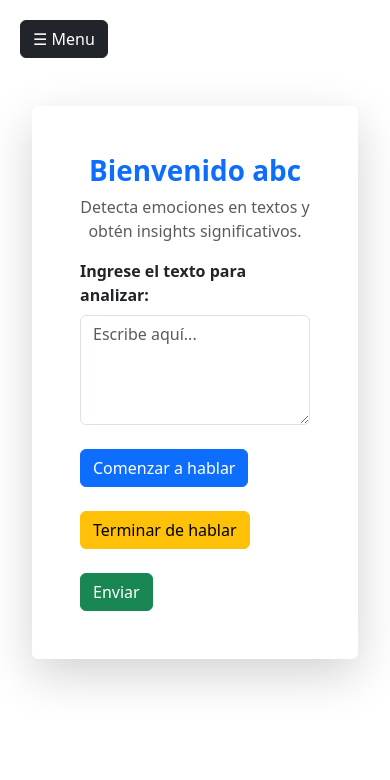
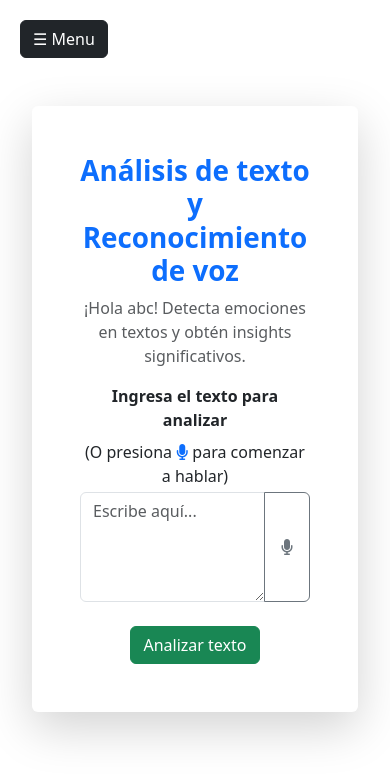
Before and after one commit to cbaldelomar/ai-web-app, a Flask app: page /text-analysis/abc in a window 390 px wide. Shown: the top 780 px of the page. Run offline with Flask 3, Linux system fonts and the light colour scheme.

Commit message:
Enhance speech recognition UI with microphone activation controls and improve error handling

```diff
--- a/app/static/js/speech.js
+++ b/app/static/js/speech.js
@@ -3,6 +3,8 @@ const startButton = document.getElementById('startButton');
 const stopButton = document.getElementById('stopButton');
 const enviarButton = document.getElementById('enviarButton');
 const inputValidation = document.getElementById("inputValidation");
+const activateMic = document.getElementById('activateMic');
+const deactivateMic = document.getElementById('deactivateMic');
 
 const recognition = new (window.SpeechRecognition || window.webkitSpeechRecognition)();
 recognition.lang = 'es-ES';
@@ -12,10 +14,20 @@ recognition.continuous = true;
 
 startButton.addEventListener('click', () => {
     textInput.value = "";
+    inputValidation.textContent = "";
+    startButton.classList.add("d-none");
+    activateMic.classList.add("d-none");
+    stopButton.classList.remove("d-none");
+    deactivateMic.classList.remove("d-none");
     recognition.start();
 });
 
 stopButton.addEventListener('click', () => {
+  inputValidation.textContent = "";
+  startButton.classList.remove("d-none");
+  activateMic.classList.remove("d-none");
+  stopButton.classList.add("d-none");
+  deactivateMic.classList.add("d-none");
   recognition.stop();
 });
 
@@ -25,7 +37,18 @@ recognition.onresult = (event) => {
 };
 
 recognition.onerror = (event) => {
-    console.error('Error en el reconocimiento de voz: ', event.error);
+  startButton.classList.remove("d-none");
+  activateMic.classList.remove("d-none");
+  stopButton.classList.add("d-none");
+  deactivateMic.classList.add("d-none");
+
+  const message = "Error al activar el reconocimiento de voz";
+  inputValidation.textContent = `${message}. Intente de nuevo.`;
+  console.error(`${message}: ${event.error}`);
+
+  if (event.message) {
+    console.log(`Additional information: ${event.message}`);
+  }
 };
 
 recognition.onspeechend = () => {
@@ -33,12 +56,16 @@ recognition.onspeechend = () => {
 };
 
 
-enviarButton.addEventListener("click", async () => {
+enviarButton.addEventListener("click", () => {
+  recognition.stop();
+
   const text = textInput.value.trim();
 
+  textInput.classList.remove("is-invalid");
   inputValidation.textContent = "";
   if (!text) {
       inputValidation.textContent = "Por favor, ingrese un texto.";
+      textInput.classList.add("is-invalid");
       textInput.focus()
       return;
   }
@@ -49,9 +76,11 @@ enviarButton.addEventListener("click", async () => {
     .then(() => {
       alert("Texto enviado");
       //window.location.href = getSuccessUrl(text);
-      enviarButton.disabled = true;
     })
     .catch(() => {
+
+    })
+    .finally(() => {
       enviarButton.disabled = false;
     });
 });
--- a/app/templates/text_analysis.html
+++ b/app/templates/text_analysis.html
@@ -1,23 +1,30 @@
 {% extends 'base.html' %}
 
 {% block content %}
-<div class="container mt-5">
+<div class="container mt-5 text-center">
     <div class="row justify-content-center">
-        <div class="col-lg-8">
+        <div class="col-lg-9">
             <div class="card shadow-lg border-0">
                 <div class="card-body p-5">
-                    <!-- <h1 class="text-center text-primary fw-bold">Análisis de Sentimientos</h1> -->
-                    <h1 class="text-center text-primary fw-bold">Bienvenido {{ user_name }}</h1>
-                    <p class="text-center text-muted">Detecta emociones en textos y obtén insights significativos.</p>
+                    <h1 class="text-center text-primary fw-bold">Análisis de texto y Reconocimiento de voz</h1>
+                    <!-- <h1 class="text-center text-primary fw-bold">Bienvenido {{ user_name }}</h1> -->
+                    <p class="text-center text-muted">¡Hola {{ user_name }}! Detecta emociones en textos y obtén insights significativos.</p>
 
-                    <label for="textInput" class="form-label fw-bold">Ingrese el texto para analizar:</label>
-                    <textarea class="form-control" id="textInput" name="text" rows="4" placeholder="Escribe aquí..." required></textarea>
+                    <label for="textInput" class="form-label fw-bold">Ingresa el texto para analizar</label>
+                    <div id="activateMic" class="mb-1">(O presiona <i class="fas fa-microphone text-primary"></i> para comenzar a hablar)</div>
+                    <div id="deactivateMic" class="mb-1 d-none">Escuchando... presiona <i class="fas fa-microphone-slash text-primary"></i> para detener</div>
+                    <div class="input-group">
+                        <textarea class="form-control" id="textInput" name="text" rows="4" placeholder="Escribe aquí..." required></textarea>
+                        <button class="btn btn-outline-secondary d-none" type="button" id="stopButton"><i class="fas fa-microphone-slash fa-beat fa-fw"></i></button>
+                        <button class="btn btn-outline-secondary" type="button" id="startButton"><i class="fas fa-microphone fa-fw"></i></button>
+                    </div>
                     <div>
                         <span class="text-danger" id="inputValidation"></span>
                     </div>
-                    <button type="button" id="startButton" class="btn btn-primary mt-4">Comenzar a hablar</button>
-                    <button type="button" id="stopButton" class="btn btn-warning mt-4">Terminar de hablar</button>
-                    <button type="button" id="enviarButton" class="btn btn-success mt-4">Enviar</button>
+
+                    <!-- <button type="button" id="startButton" class="btn btn-primary mt-4">Comenzar a hablar</button> -->
+                    <!-- <button type="button" id="stopButton" class="btn btn-warning mt-4">Terminar de hablar</button> -->
+                    <button type="button" id="enviarButton" class="btn btn-success mt-4">Analizar texto</button>
 
                     <!-- <form method="POST">
                         <div class="mb-4">
```
